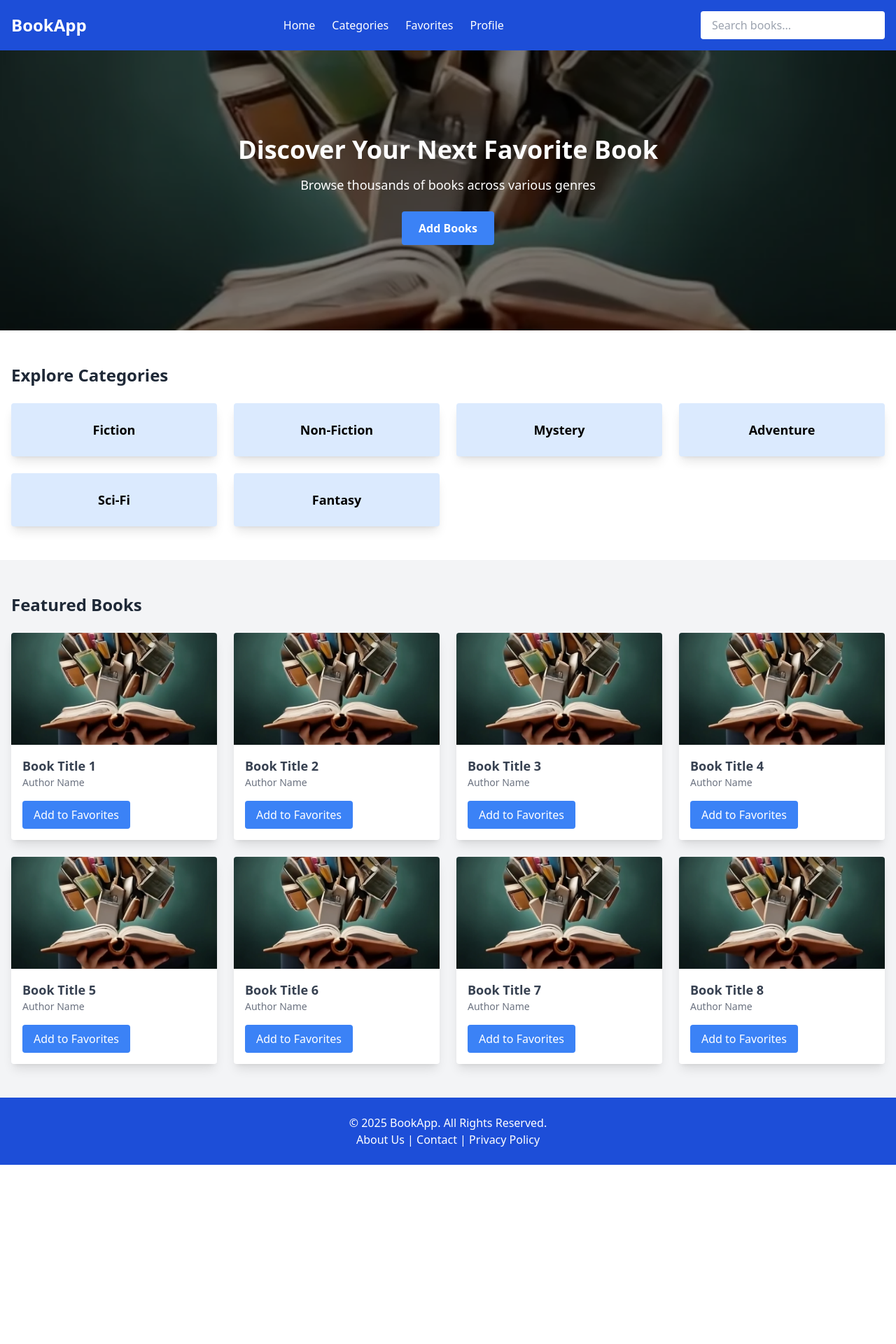
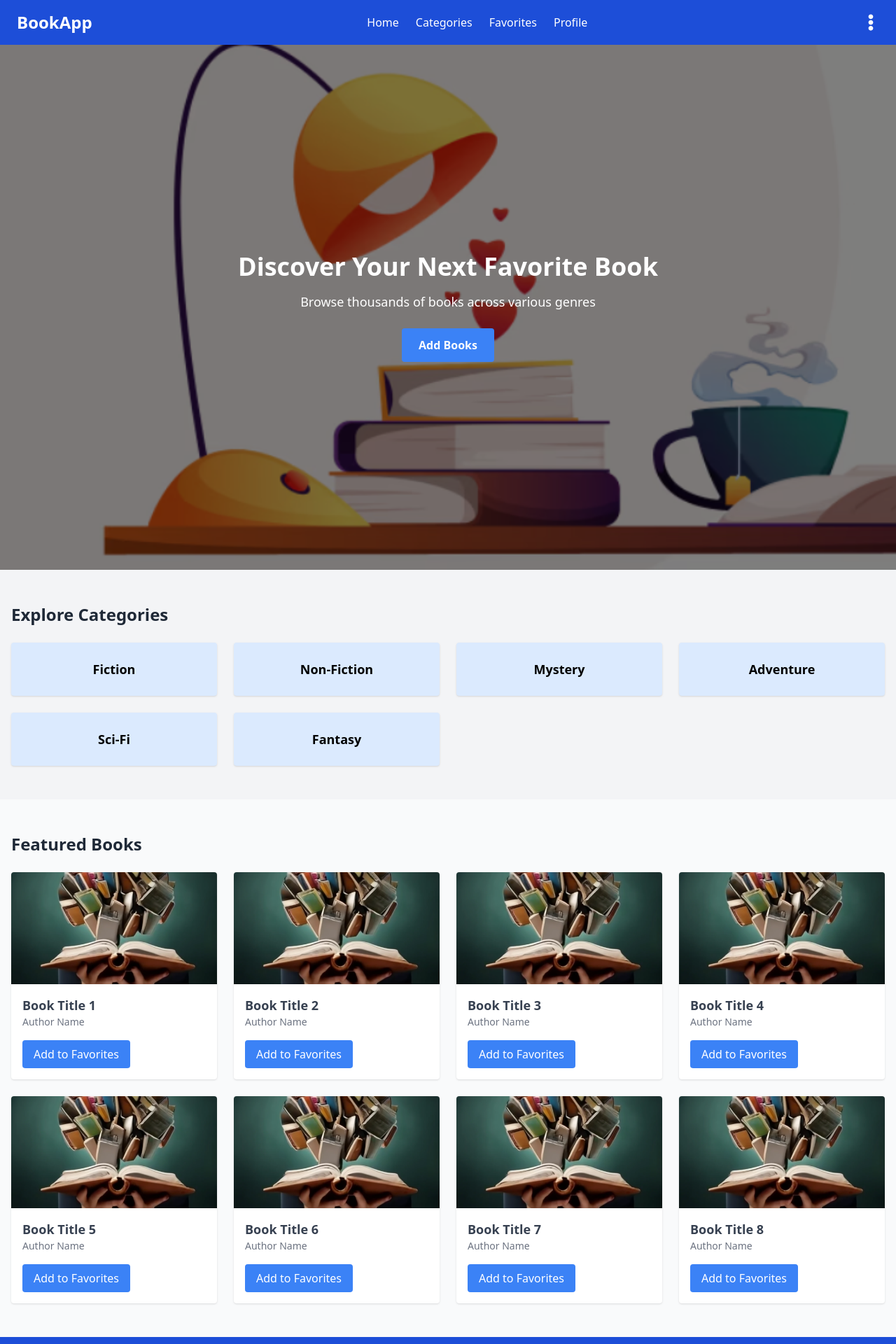
Before and after one commit to emansibghat/bookApp, a React (Vite) app: page / in a window 1280 px wide. Shown: the top 1920 px of the page at 70% size. Before the commit the page ends 1664 px from the top, so only its background shows below. Built offline with nearby package versions, Linux system fonts and the light colour scheme.

Commit message:
new change

```diff
--- a/package.json
+++ b/package.json
@@ -22,6 +22,7 @@
     "react-dom": "^18.3.1",
     "react-helmet": "^6.1.0",
     "react-hook-form": "^7.54.2",
+    "react-icons": "^5.4.0",
     "react-redux": "^9.2.0",
     "react-router-dom": "^7.1.2",
     "react-toastify": "^11.0.3",
--- a/src/App.jsx
+++ b/src/App.jsx
@@ -4,7 +4,7 @@ import './App.css'
 
 import HomePage from "./components/pages/HomePage";
 import AddBookPage from "./components/pages/AddBookPage";
-import MarketplacePage from "./components/pages/MarketplacePage";
+import Favourites from "./components/pages/favourites";
 import ProfilePage from "./components/pages/ProfilePage";
 import BookDetailsPage from "./components/pages/BookDetailsPage";
 import Login from "./components/pages/login";
@@ -20,7 +20,7 @@ function App() {
           <Route path="/" element={<HomePage />} />
           <Route path="/SignUp" element={<SignUp />} />
           <Route path="/login" element={ <Login/>} />
-          <Route path="/MarketplacePage" element={<MarketplacePage />} />
+          <Route path="/favorites" element={<Favourites />} />
           <Route path="/ProfilePage" element={<ProfilePage />} />
           <Route path="/AddBookPage" element={<AddBookPage />} />
           <Route path="/BookDetailsPage" element={<BookDetailsPage />} />
--- a/src/components/pages/HomePage.jsx
+++ b/src/components/pages/HomePage.jsx
@@ -1,61 +1,96 @@
-import React from "react";
+import React, { useState } from "react";
 import { Link } from "react-router-dom";
+import { FaEllipsisV } from "react-icons/fa"; // Three-dots icon
 import bookImage from "./book.png";
+import Books from "./booknew.png";
 
 const HomePage = () => {
+  const [menuOpen, setMenuOpen] = useState(false);
+
+  const toggleMenu = () => setMenuOpen((prev) => !prev);
+
   return (
     <div className="min-h-screen bg-gray-100">
       {/* Navbar */}
-      <header className="bg-blue-700 text-white py-4">
-        <div className="container mx-auto flex justify-between items-center px-4">
+      <header className="bg-blue-700 text-white">
+        <div className="container mx-auto flex items-center justify-between py-4 px-6">
           <h1 className="text-2xl font-bold">BookApp</h1>
-          <nav className="space-x-6">
-            <Link to="/" className="hover:underline">
-              Home
+          <nav className="space-x-6 hidden md:block">
+            <Link to="/" className="hover:underline">Home</Link>
+            <Link to="/categories" className="hover:underline">Categories</Link>
+            <Link to="/favorites" className="hover:underline">Favorites</Link>
+            <Link to="/ProfilePage" className="hover:underline">Profile</Link>
+          </nav>
+          <div className="relative flex items-center">
+            <button className="focus:outline-none" onClick={toggleMenu}>
+              <FaEllipsisV className="text-2xl" />
+            </button>
+            <div className="relative">
+              <button
+                className="focus:outline-none"
+                onClick={toggleMenu}
+                aria-label="Menu"
+              >
+
+              </button>
+              {menuOpen && (
+                <div
+                  className="absolute right-0 mt-2 bg-white border rounded shadow-lg w-48 z-50"
+                  style={{ minWidth: "150px" }}
+                >
+                  <Link
+                    to="/signup"
+                    className="block px-4 py-2 text-gray-800 hover:bg-gray-100"
+                  >
+                    Sign Up
                   </Link>
-            <Link to="/categories" className="hover:underline">
-              Categories
+                  <Link
+                    to="/login"
+                    className="block px-4 py-2 text-gray-800 hover:bg-gray-100"
+                  >
+                    Log In
                   </Link>
-            <Link to="/favorites" className="hover:underline">
-              Favorites
+                  <button
+                    onClick={() => alert("Logged out")}
+                    className="block w-full text-left px-4 py-2 text-gray-800 hover:bg-gray-100"
+                  >
+                    Log Out
+                  </button>
+                  <Link
+                    to="/ProfilePage"
+                    className="block px-4 py-2 text-gray-800 hover:bg-gray-100"
+                  >
+                    Update Profile
                   </Link>
-            <Link to="/profile" className="hover:underline">
-              Profile
-            </Link>
-          </nav>
-          <div>
-            <input
-              type="text"
-              placeholder="Search books..."
-              className="px-4 py-2 rounded focus:outline-none"
-            />
                 </div>
+
+              )}
+            </div>
+          </div>
+
         </div>
       </header>
 
       {/* Hero Section */}
-      <section className="relative h-[400px] bg-cover bg-center text-white" style={{ backgroundImage: `url(${bookImage})` }}>
-        <div className="absolute inset-0 bg-black bg-opacity-50 flex flex-col justify-center items-center">
+      <section className="relative h-[750px] bg-cover bg-center" style={{ backgroundImage: `url(${Books})` }}>
+        <div className="absolute inset-0 bg-black bg-opacity-50 flex flex-col items-center justify-center text-center text-white px-4">
           <h2 className="text-4xl font-bold">Discover Your Next Favorite Book</h2>
-          <p className="text-lg mt-4">Browse thousands of books across various genres</p>
-          <Link
-            to="/AddBookPage"
-            className="mt-6 px-6 py-3 bg-blue-500 hover:bg-blue-600 rounded text-white font-bold"
-          >
+          <p className="mt-4 text-lg">Browse thousands of books across various genres</p>
+          <Link to="/AddBookPage" className="mt-6 px-6 py-3 bg-blue-500 hover:bg-blue-600 rounded text-white font-bold">
             Add Books
           </Link>
         </div>
       </section>
 
       {/* Categories Section */}
-      <section className="py-12 bg-white">
+      <section className="py-12">
         <div className="container mx-auto px-4">
           <h2 className="text-2xl font-bold text-gray-800 mb-6">Explore Categories</h2>
           <div className="grid grid-cols-2 md:grid-cols-4 gap-6">
             {["Fiction", "Non-Fiction", "Mystery", "Adventure", "Sci-Fi", "Fantasy"].map((category) => (
               <div
                 key={category}
-                className="bg-blue-100 hover:bg-blue-200 text-center p-6 rounded shadow-lg cursor-pointer"
+                className="bg-blue-100 hover:bg-blue-200 text-center p-6 rounded shadow cursor-pointer"
               >
                 <h3 className="text-lg font-bold">{category}</h3>
               </div>
@@ -65,30 +100,19 @@ const HomePage = () => {
       </section>
 
       {/* Featured Books */}
-      <section className="py-12 bg-gray-100">
+      <section className="py-12 bg-gray-50">
         <div className="container mx-auto px-4">
           <h2 className="text-2xl font-bold text-gray-800 mb-6">Featured Books</h2>
           <div className="grid grid-cols-2 md:grid-cols-4 gap-6">
-            {Array(8)
-              .fill()
-              .map((_, index) => (
-                <div
-                  key={index}
-                  className="bg-white shadow-lg rounded overflow-hidden transform hover:scale-105 transition"
-                >
-                  <img
-                    src={bookImage}
-                    alt="Book Cover"
-                    className="h-40 w-full object-cover"
-                  />
+            {Array(8).fill().map((_, index) => (
+              <div key={index} className="bg-white shadow rounded overflow-hidden hover:shadow-lg transition">
+                <img src={bookImage} alt="Book Cover" className="h-40 w-full object-cover" />
                 <div className="p-4">
                   <h3 className="font-bold text-lg text-gray-700">Book Title {index + 1}</h3>
                   <p className="text-sm text-gray-500">Author Name</p>
-                    <div className="mt-4">
-                      <button className="bg-blue-500 text-white px-4 py-2 rounded hover:bg-blue-600">
+                  <button className="mt-4 bg-blue-500 text-white px-4 py-2 rounded hover:bg-blue-600">
                     Add to Favorites
                   </button>
-                    </div>
                 </div>
               </div>
             ))}
@@ -100,18 +124,10 @@ const HomePage = () => {
       <footer className="bg-blue-700 text-white py-6">
         <div className="container mx-auto text-center">
           <p>&copy; 2025 BookApp. All Rights Reserved.</p>
-          <p>
-            <Link to="/about" className="hover:underline">
-              About Us
-            </Link>{" "}
-            |{" "}
-            <Link to="/contact" className="hover:underline">
-              Contact
-            </Link>{" "}
-            |{" "}
-            <Link to="/privacy" className="hover:underline">
-              Privacy Policy
-            </Link>
+          <p className="space-x-4">
+            <Link to="/about" className="hover:underline">About Us</Link>
+            <Link to="/contact" className="hover:underline">Contact</Link>
+            <Link to="/privacy" className="hover:underline">Privacy Policy</Link>
           </p>
         </div>
       </footer>
--- a/src/components/pages/MarketplacePage.jsx
+++ /dev/null
@@ -1,11 +0,0 @@
-import React from 'react'
-
-const MarketplacePage = () => {
-  return (
-    <div>
-      MarketplacePage
-    </div>
-  )
-}
-
-export default MarketplacePage
--- /dev/null
+++ b/src/components/pages/Navbar.jsx
@@ -0,0 +1,73 @@
+import React, { useState } from "react";
+import { Link } from "react-router-dom";
+import { FaEllipsisV } from "react-icons/fa";
+
+const Navbar = () => {
+  const [menuOpen, setMenuOpen] = useState(false);
+
+  const toggleMenu = () => setMenuOpen((prev) => !prev);
+
+  return (
+    <header className="bg-blue-700 text-white">
+      <div className="container mx-auto flex items-center justify-between py-4 px-6">
+        <h1 className="text-2xl font-bold">BookApp</h1>
+        <nav className="space-x-6 hidden md:block">
+          <Link to="/" className="hover:underline">
+            Home
+          </Link>
+          <Link to="/categories" className="hover:underline">
+            Categories
+          </Link>
+          <Link to="/favorites" className="hover:underline">
+            Favorites
+          </Link>
+          <Link to="/ProfilePage" className="hover:underline">
+            Profile
+          </Link>
+        </nav>
+        <div className="relative flex items-center">
+          <button
+            className="focus:outline-none"
+            onClick={toggleMenu}
+            aria-label="Menu"
+          >
+            <FaEllipsisV className="text-white text-2xl" />
+          </button>
+          {menuOpen && (
+            <div
+              className="absolute right-0 mt-2 bg-white border rounded shadow-lg w-48 z-50"
+              style={{ minWidth: "150px" }}
+            >
+              <Link
+                to="/signup"
+                className="block px-4 py-2 text-gray-800 hover:bg-gray-100"
+              >
+                Sign Up
+              </Link>
+              <Link
+                to="/login"
+                className="block px-4 py-2 text-gray-800 hover:bg-gray-100"
+              >
+                Log In
+              </Link>
+              <button
+                onClick={() => alert("Logged out")}
+                className="block w-full text-left px-4 py-2 text-gray-800 hover:bg-gray-100"
+              >
+                Log Out
+              </button>
+              <Link
+                to="/update-profile"
+                className="block px-4 py-2 text-gray-800 hover:bg-gray-100"
+              >
+                Update Profile
+              </Link>
+            </div>
+          )}
+        </div>
+      </div>
+    </header>
+  );
+};
+
+export default Navbar;
--- /dev/null
+++ b/src/components/pages/favourites.jsx
@@ -0,0 +1,11 @@
+import React from 'react'
+
+const favourites = () => {
+  return (
+    <div>
+
+    </div>
+  )
+}
+
+export default favourites
```
Also changed, not shown: src/components/pages/AddBookPage.jsx (+32 -11 lines), src/components/pages/ProfilePage.jsx (+6 -1 lines), src/components/pages/booknew.png (added), 1 other file (tests, documents, lock files or other folders). Lines whose indentation alone changed are shown as unchanged.
